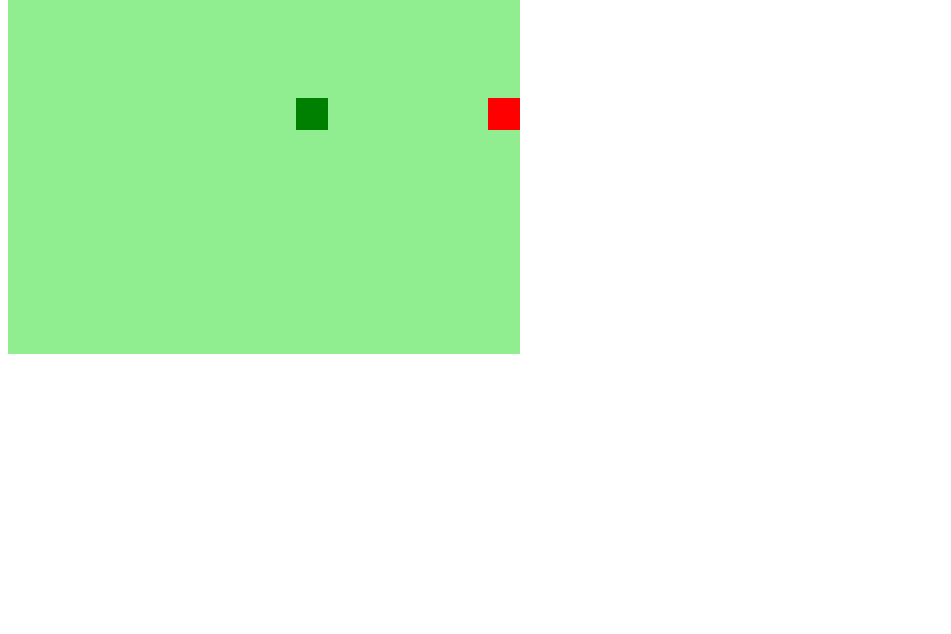
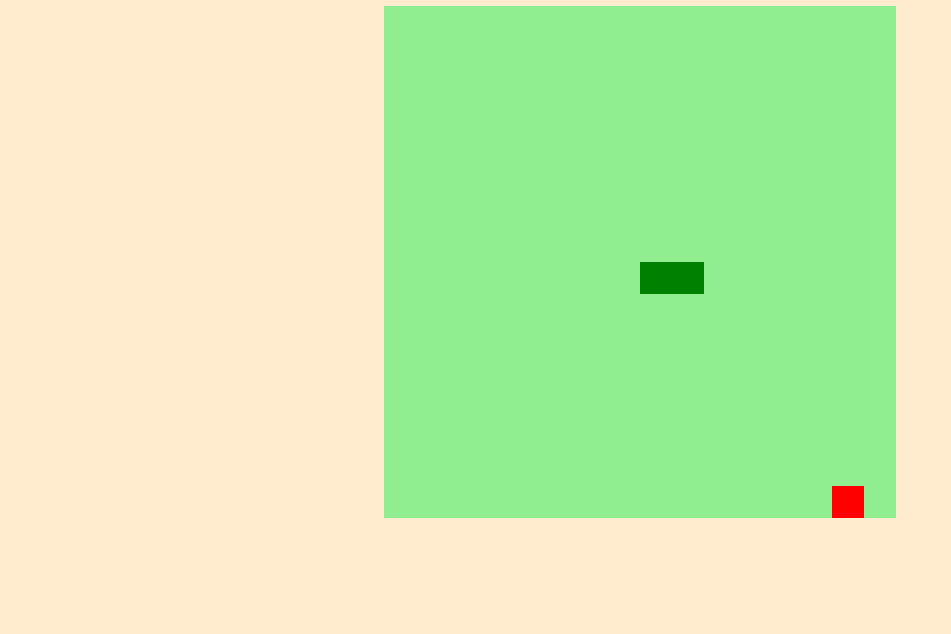
Before and after one commit to lucaszanisk/snake-game, a plain HTML site: page index.html in a window 1280 px wide. Shown: the part 166-800 px from the top of the page, without its empty margins (0-951 px from the left). Drawn offline with Linux system fonts and the light colour scheme.

Commit message:
game over, its done

```diff
--- a/index.html
+++ b/index.html
@@ -11,6 +11,7 @@
 </head>
 
 <body>
+   <h1>SNAKE GAME</h1>
    <canvas id="canvas" width="512" height="512"></canvas>
 </body>
 
--- a/script.js
+++ b/script.js
@@ -43,6 +43,13 @@ function initGame() {
   if (snake[0].y > 15 * box && direction == 'down') snake[0].y = 0;
   if (snake[0].y < 0 && direction == 'up') snake[0].y = 16 * box;
 
+  for (i = 1; i < snake.length; i++) {
+    if (snake[0].x == snake[i].x && snake[0].y == snake[i].y) {
+      clearInterval(game);
+      alert('game over ;(');
+    }
+  }
+
   createBG();
   createSnake();
   drawFood();
@@ -53,7 +60,12 @@ function initGame() {
   if (direction == 'left') snakeX -= box;
   if (direction == 'up') snakeY -= box;
   if (direction == 'down') snakeY += box;
-  snake.pop();
+  if (snakeX != food.x || snakeY != food.y) {
+    snake.pop();
+  } else {
+    food.x = Math.floor(Math.random() * 15 + 1) * box;
+    food.y = Math.floor(Math.random() * 15 + 1) * box;
+  }
   let newHead = {
     x: snakeX,
     y: snakeY,
--- a/styles.css
+++ b/styles.css
@@ -0,0 +1,10 @@
+body {
+  background-color: blanchedalmond;
+  color: white;
+  height: 95vh;
+  width: 95;
+  display: flex;
+  justify-content: center;
+  align-items: center;
+  flex-direction: column;
+}
```
